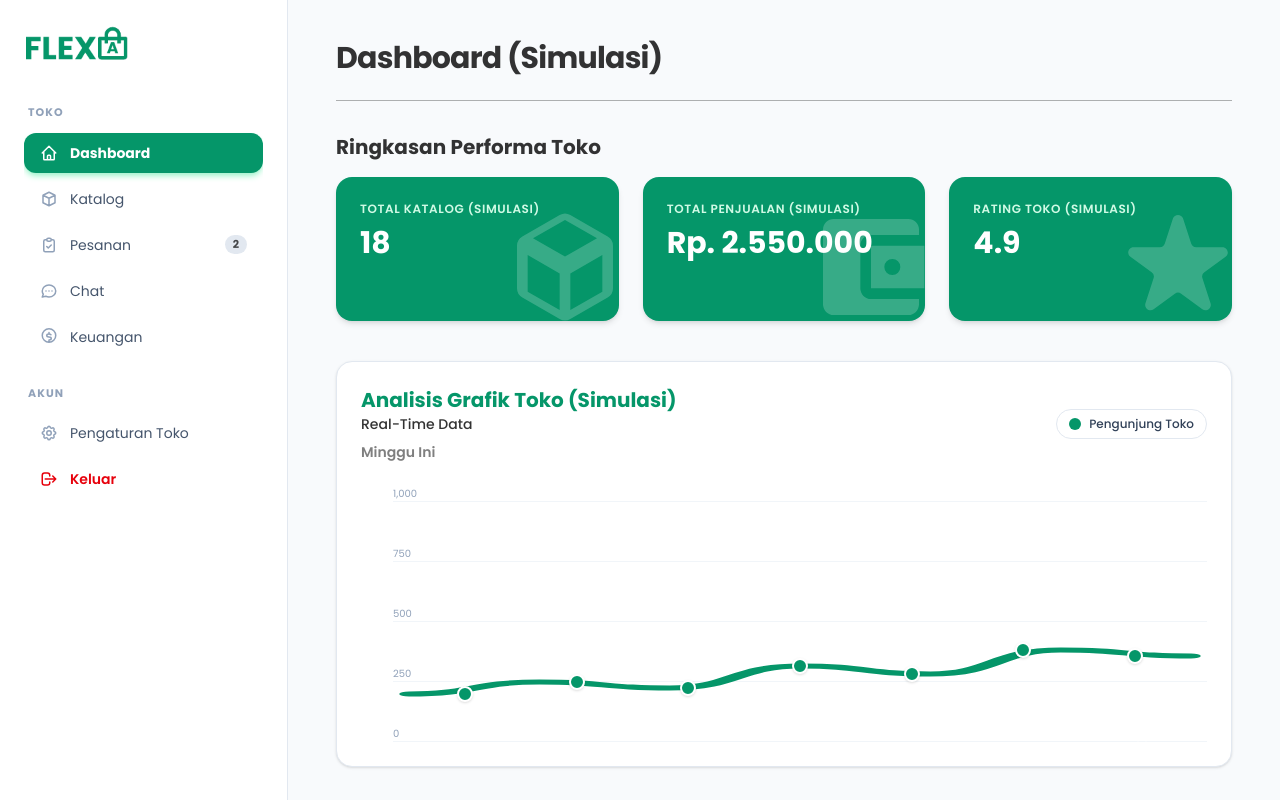
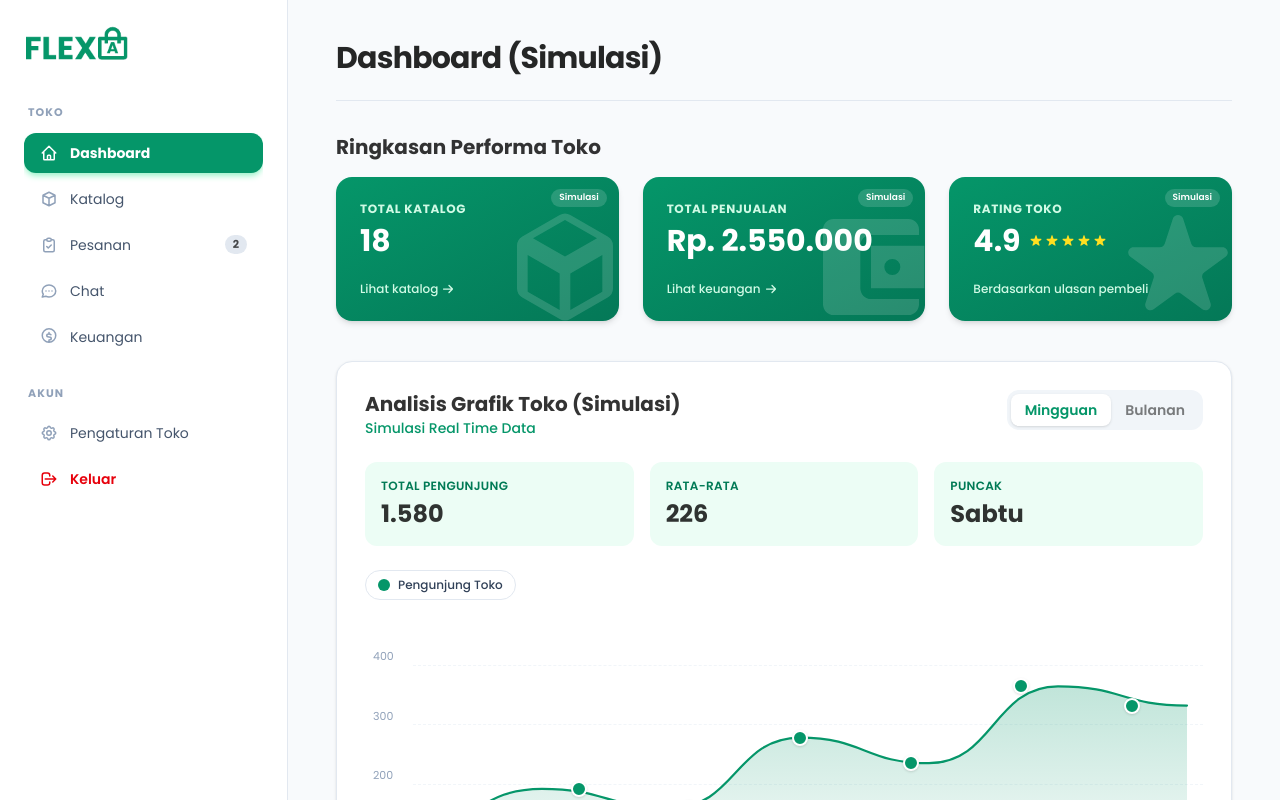
Before and after one commit to NarayanaMahendraAbimanyu/FLEXA-Marketplace, a Next.js app: page /seller/dashboard in a window 1280 px wide. Shown: the top 800 px of the page. Built offline with nearby package versions, Linux system fonts and the light colour scheme; no server answers.

Commit message:
Memperbarui tampilan desain pada dashboard seller

```diff
--- a/app/seller/dashboard/page.tsx
+++ b/app/seller/dashboard/page.tsx
@@ -26,7 +26,11 @@ export default function SellerDashboardPage() {
   ];
 
   const currentData = timeFilter === 'week' ? weekData : monthData;
-  const maxVal = timeFilter === 'week' ? 1000 : 2500;
+  const maxVal = timeFilter === 'week' ? 400 : 2000;
+
+  const totalVisitors = currentData.reduce((sum, item) => sum + item.visitors, 0);
+  const avgVisitors = Math.round(totalVisitors / currentData.length);
+  const peakDay = currentData.reduce((max, item) => (item.visitors > max.visitors ? item : max), currentData[0]);
 
   const getSmoothPath = (data: typeof weekData, valueKey: 'visitors') => {
     const points = data.map((item, idx) => {
@@ -46,113 +50,179 @@ export default function SellerDashboardPage() {
   };
 
   const visitorsPath = getSmoothPath(currentData, 'visitors');
+  const areaPath = `${visitorsPath} L 100 100 L 0 100 Z`;
 
   return (
     <div className="w-full px-2 sm:px-2 lg:px-2">
-      <div className="mb-8 border-b border-black/30 pb-6">
-        <h1 className="text-2xl sm:text-3xl font-bold tracking-tight text-black/80">Dashboard {"(Simulasi)"}</h1>
+      <div className="mb-6 sm:mb-8 border-b border-slate-200 pb-5 sm:pb-6">
+        <h1 className="text-xl sm:text-2xl lg:text-3xl font-bold tracking-tight text-black/85">Dashboard {"(Simulasi)"}</h1>
       </div>
 
-      <section className="mb-10">
-        <h2 className="text-lg sm:text-xl font-bold text-black/80 mb-4">Ringkasan Performa Toko</h2>
-        <div className="grid grid-cols-1 md:grid-cols-3 gap-6">
+      <section className="mb-8 sm:mb-10">
+        <h2 className="text-base sm:text-lg lg:text-xl font-bold text-black/80 mb-4">Ringkasan Performa Toko</h2>
+        <div className="grid grid-cols-1 sm:grid-cols-2 lg:grid-cols-3 gap-4 sm:gap-6">
           <div
             onClick={() => router.push('/seller/product')}
-            className="cursor-pointer relative overflow-hidden bg-[#059669] text-white p-6 rounded-2xl shadow-md hover:scale-103 active:scale-97 transition-transform flex flex-col justify-between h-36"
+            className="cursor-pointer group relative overflow-hidden bg-gradient-to-br from-[#059669] to-[#047857] text-white p-5 sm:p-6 rounded-2xl shadow-md hover:shadow-xl hover:-translate-y-0.5 active:scale-[0.98] transition-all duration-200 flex flex-col justify-between h-32 sm:h-36"
           >
-            <div className="absolute right-[-10px] bottom-[-10px] opacity-20 pointer-events-none">
-              <svg className="w-32 h-32" fill="currentColor" viewBox="0 0 24 24">
+            <div className="absolute right-[-10px] bottom-[-10px] opacity-15 pointer-events-none group-hover:scale-110 transition-transform duration-300">
+              <svg className="w-28 h-28 sm:w-32 sm:h-32" fill="currentColor" viewBox="0 0 24 24">
                 <path d="M21 16V8a2 2 0 00-1-1.73l-7-4a2 2 0 00-2 0l-7 4A2 2 0 003 8v8a2 2 0 001 1.73l7 4a2 2 0 002 0l7-4A2 2 0 0021 16zM12 3.18l6 3.43-6 3.43-6-3.43 6-3.43zM5 9.77l6 3.43v6.86L5 16.63V9.77zm14 6.86l-6 3.43v-6.86l6-3.43v6.86z" />
               </svg>
             </div>
-            <div>
-              <p className="text-xs font-semibold tracking-wider uppercase text-emerald-100">Total Katalog {"(Simulasi)"}</p>
-              <p className="text-3xl font-bold mt-2">18</p>
+            <div className="relative">
+              <p className="text-[10px] sm:text-xs font-bold tracking-wider uppercase text-emerald-100">Total Katalog</p>
+              <p className="text-2xl sm:text-3xl font-bold mt-1.5">18</p>
             </div>
+            <span className="relative text-[10px] sm:text-xs font-medium text-emerald-100 flex items-center gap-1">
+              Lihat katalog
+              <svg className="w-3 h-3 group-hover:translate-x-1 transition-transform" fill="none" stroke="currentColor" strokeWidth="2.5" viewBox="0 0 24 24">
+                <path strokeLinecap="round" strokeLinejoin="round" d="M14 5l7 7m0 0l-7 7m7-7H3" />
+              </svg>
+            </span>
+            <span className="absolute top-3 right-3 text-[9px] font-semibold bg-white/15 px-2 py-0.5 rounded-full">Simulasi</span>
           </div>
 
           <div
             onClick={() => router.push('/seller/income')}
-            className="cursor-pointer relative overflow-hidden bg-[#059669] text-white p-6 rounded-2xl shadow-md hover:scale-103 active:scale-97 transition-transform flex flex-col justify-between h-36"
+            className="cursor-pointer group relative overflow-hidden bg-gradient-to-br from-[#059669] to-[#047857] text-white p-5 sm:p-6 rounded-2xl shadow-md hover:shadow-xl hover:-translate-y-0.5 active:scale-[0.98] transition-all duration-200 flex flex-col justify-between h-32 sm:h-36"
           >
-            <div className="absolute right-[-10px] bottom-[-10px] opacity-20 pointer-events-none">
-              <svg className="w-32 h-32" fill="currentColor" viewBox="0 0 24 24">
+            <div className="absolute right-[-10px] bottom-[-10px] opacity-15 pointer-events-none group-hover:scale-110 transition-transform duration-300">
+              <svg className="w-28 h-28 sm:w-32 sm:h-32" fill="currentColor" viewBox="0 0 24 24">
                 <path d="M21 18v1a2 2 0 01-2 2H5a2 2 0 01-2-2V5a2 2 0 012-2h14a2 2 0 012 2v1h-9a2 2 0 00-2 2v8a2 2 0 002 2h9zm-9-2h10V8H12v8zm4-2.5a1.5 1.5 0 110-3 1.5 1.5 0 010 3z" />
               </svg>
             </div>
-            <div>
-              <p className="text-xs font-semibold tracking-wider uppercase text-emerald-100">Total Penjualan {"(Simulasi)"}</p>
-              <p className="text-3xl font-bold mt-2">Rp. 2.550.000</p>
+            <div className="relative">
+              <p className="text-[10px] sm:text-xs font-bold tracking-wider uppercase text-emerald-100">Total Penjualan</p>
+              <p className="text-xl sm:text-2xl lg:text-3xl font-bold mt-1.5">Rp. 2.550.000</p>
             </div>
+            <span className="relative text-[10px] sm:text-xs font-medium text-emerald-100 flex items-center gap-1">
+              Lihat keuangan
+              <svg className="w-3 h-3 group-hover:translate-x-1 transition-transform" fill="none" stroke="currentColor" strokeWidth="2.5" viewBox="0 0 24 24">
+                <path strokeLinecap="round" strokeLinejoin="round" d="M14 5l7 7m0 0l-7 7m7-7H3" />
+              </svg>
+            </span>
+            <span className="absolute top-3 right-3 text-[9px] font-semibold bg-white/15 px-2 py-0.5 rounded-full">Simulasi</span>
           </div>
 
-          <div
-            className="cursor-pointer relative overflow-hidden bg-[#059669] text-white p-6 rounded-2xl shadow-md hover:scale-103 active:scale-97 transition-transform flex flex-col justify-between h-36"
-          >
-            <div className="absolute right-[-10px] bottom-[-10px] opacity-20 pointer-events-none">
-              <svg className="w-32 h-32" fill="currentColor" viewBox="0 0 24 24">
+          <div className="group relative overflow-hidden bg-gradient-to-br from-[#059669] to-[#047857] text-white p-5 sm:p-6 rounded-2xl shadow-md hover:shadow-xl hover:-translate-y-0.5 transition-all duration-200 flex flex-col justify-between h-32 sm:h-36 sm:col-span-2 lg:col-span-1">
+            <div className="absolute right-[-10px] bottom-[-10px] opacity-15 pointer-events-none group-hover:scale-110 transition-transform duration-300">
+              <svg className="w-28 h-28 sm:w-32 sm:h-32" fill="currentColor" viewBox="0 0 24 24">
                 <path d="M11.049 2.927c.3-.921 1.603-.921 1.902 0l1.519 4.674a1 1 0 00.95.69h4.915c.969 0 1.371 1.24.588 1.81l-3.976 2.888a1 1 0 00-.363 1.118l1.518 4.674c.3.922-.755 1.688-1.538 1.118l-3.976-2.888a1 1 0 00-1.176 0l-3.976 2.888c-.783.57-1.838-.197-1.538-1.118l1.518-4.674a1 1 0 00-.363-1.118l-3.976-2.888c-.784-.57-.38-1.81.588-1.81h4.914a1 1 0 00.951-.69l1.519-4.674z" />
               </svg>
             </div>
-            <div>
-              <p className="text-xs font-semibold tracking-wider uppercase text-emerald-100">Rating Toko {"(Simulasi)"}</p>
-              <p className="text-3xl font-bold mt-2">4.9</p>
+            <div className="relative">
+              <p className="text-[10px] sm:text-xs font-bold tracking-wider uppercase text-emerald-100">Rating Toko</p>
+              <div className="flex items-center gap-2 mt-1.5">
+                <p className="text-2xl sm:text-3xl font-bold">4.9</p>
+                <div className="flex gap-0.5">
+                  {[1, 2, 3, 4, 5].map((star) => (
+                    <svg key={star} className="w-3 h-3 sm:w-3.5 sm:h-3.5 text-yellow-300" fill="currentColor" viewBox="0 0 24 24">
+                      <path d="M11.049 2.927c.3-.921 1.603-.921 1.902 0l1.519 4.674a1 1 0 00.95.69h4.915c.969 0 1.371 1.24.588 1.81l-3.976 2.888a1 1 0 00-.363 1.118l1.518 4.674c.3.922-.755 1.688-1.538 1.118l-3.976-2.888a1 1 0 00-1.176 0l-3.976 2.888c-.783.57-1.838-.197-1.538-1.118l1.518-4.674a1 1 0 00-.363-1.118l-3.976-2.888c-.784-.57-.38-1.81.588-1.81h4.914a1 1 0 00.951-.69l1.519-4.674z" />
+                    </svg>
+                  ))}
+                </div>
+              </div>
             </div>
+            <span className="relative text-[10px] sm:text-xs font-medium text-emerald-100">Berdasarkan ulasan pembeli</span>
+            <span className="absolute top-3 right-3 text-[9px] font-semibold bg-white/15 px-2 py-0.5 rounded-full">Simulasi</span>
           </div>
         </div>
       </section>
 
-      <section className="bg-white border border-slate-200 rounded-2xl p-6 shadow-sm">
-        <div className="flex flex-col sm:flex-row sm:items-center sm:justify-between mb-6 gap-4">
+      <section className="bg-white border border-slate-200 rounded-2xl p-5 sm:p-6 lg:p-7 shadow-sm">
+        <div className="flex flex-col sm:flex-row sm:items-start sm:justify-between mb-6 gap-4">
           <div>
-            <h2 className="text-lg sm:text-xl font-bold text-[#059669]">Analisis Grafik Toko {"(Simulasi)"}</h2>
-            <p className='text-sm font-medium text-black/80'>Real-Time Data</p>
-            <div className="flex items-center gap-2 mt-2">
-              <span className="font-semibold text-black/50 text-xs sm:text-sm">Minggu Ini</span>
-            </div>
+            <h2 className="text-base sm:text-lg lg:text-xl font-bold text-black/80">Analisis Grafik Toko {"(Simulasi)"}</h2>
+            <p className='text-sm font-medium text-[#059669]'>Simulasi Real Time Data</p>
           </div>
 
-          <div className="flex items-center gap-4">
-            <div className="flex items-center gap-2 px-3 py-1.5 border border-slate-200 rounded-full text-xs font-medium text-slate-700">
-              <span className="w-3 h-3 rounded-full bg-[#059669]"></span>
-              <span>Pengunjung Toko</span>
+          <div className="flex items-center gap-2">
+            <div className="flex items-center bg-slate-100 rounded-xl p-1">
+              <button
+                onClick={() => setTimeFilter('week')}
+                className={`px-3.5 py-1.5 rounded-lg text-xs sm:text-sm font-semibold transition-all duration-200 ${
+                  timeFilter === 'week' ? 'bg-white text-[#059669] shadow-sm' : 'text-black/50 hover:text-black/70'
+                }`}
+              >
+                Mingguan
+              </button>
+              <button
+                onClick={() => setTimeFilter('month')}
+                className={`px-3.5 py-1.5 rounded-lg text-xs sm:text-sm font-semibold transition-all duration-200 ${
+                  timeFilter === 'month' ? 'bg-white text-[#059669] shadow-sm' : 'text-black/50 hover:text-black/70'
+                }`}
+              >
+                Bulanan
+              </button>
             </div>
           </div>
         </div>
 
-        <div className="relative h-64 w-full pt-8 pb-4">
+        <div className="grid grid-cols-3 gap-3 sm:gap-4 mb-6">
+          <div className="bg-emerald-50 rounded-xl p-3 sm:p-4">
+            <p className="text-[10px] sm:text-xs font-semibold text-emerald-700 uppercase tracking-wide">Total Pengunjung</p>
+            <p className="text-lg sm:text-2xl font-bold text-black/80 mt-1">{totalVisitors.toLocaleString('id-ID')}</p>
+          </div>
+          <div className="bg-emerald-50 rounded-xl p-3 sm:p-4">
+            <p className="text-[10px] sm:text-xs font-semibold text-emerald-700 uppercase tracking-wide">Rata-rata</p>
+            <p className="text-lg sm:text-2xl font-bold text-black/80 mt-1">{avgVisitors.toLocaleString('id-ID')}</p>
+          </div>
+          <div className="bg-emerald-50 rounded-xl p-3 sm:p-4">
+            <p className="text-[10px] sm:text-xs font-semibold text-emerald-700 uppercase tracking-wide">Puncak</p>
+            <p className="text-lg sm:text-2xl font-bold text-black/80 mt-1">{peakDay.day}</p>
+          </div>
+        </div>
+
+        <div className="flex items-center gap-2 mb-4">
+          <div className="flex items-center gap-2 px-3 py-1.5 border border-slate-200 rounded-full text-xs font-medium text-slate-700">
+            <span className="w-3 h-3 rounded-full bg-[#059669]"></span>
+            <span>Pengunjung Toko</span>
+          </div>
+        </div>
+
+        <div className="relative h-72 sm:h-80 w-full pt-8 pb-8">
           {hoveredPoint && (
             <div
-              className="absolute z-25 transform -translate-x-1/2 -translate-y-full bg-slate-900 text-white text-xs px-3 py-1.5 rounded-lg shadow-lg pointer-events-none mb-2"
-              style={{ left: `${hoveredPoint.x}%`, top: `${hoveredPoint.y}%` }}
+              className="absolute z-30 transform -translate-x-1/2 -translate-y-full bg-slate-900 text-white text-xs px-3 py-2 rounded-lg shadow-lg pointer-events-none mb-3"
+              style={{ left: `calc(${hoveredPoint.x}% * 0.88 + 6%)`, top: `${hoveredPoint.y}%` }}
             >
               <p className="font-bold">{hoveredPoint.day}</p>
-              <p>Pengunjung: {hoveredPoint.visitors}</p>
+              <p className="text-emerald-300">{hoveredPoint.visitors} pengunjung</p>
+              <div className="absolute left-1/2 -translate-x-1/2 top-full w-0 h-0 border-l-4 border-r-4 border-t-4 border-transparent border-t-slate-900"></div>
             </div>
           )}
 
-          <div className="absolute inset-0 flex flex-col justify-between text-[10px] text-slate-400 pointer-events-none pl-8">
-            <div className="border-b border-slate-100 flex justify-between"><span>1,000</span></div>
-            <div className="border-b border-slate-100 flex justify-between"><span>750</span></div>
-            <div className="border-b border-slate-100 flex justify-between"><span>500</span></div>
-            <div className="border-b border-slate-100 flex justify-between"><span>250</span></div>
-            <div className="border-b border-slate-100 flex justify-between"><span>0</span></div>
+          <div className="absolute inset-0 flex flex-col justify-between text-[10px] sm:text-[11px] text-slate-400 pointer-events-none pl-10 sm:pl-12 pt-8 pb-8">
+            <div className="border-b border-dashed border-slate-100 flex items-center"><span className="-translate-x-8 sm:-translate-x-10">{maxVal.toLocaleString('id-ID')}</span></div>
+            <div className="border-b border-dashed border-slate-100 flex items-center"><span className="-translate-x-8 sm:-translate-x-10">{Math.round(maxVal * 0.75).toLocaleString('id-ID')}</span></div>
+            <div className="border-b border-dashed border-slate-100 flex items-center"><span className="-translate-x-8 sm:-translate-x-10">{Math.round(maxVal * 0.5).toLocaleString('id-ID')}</span></div>
+            <div className="border-b border-dashed border-slate-100 flex items-center"><span className="-translate-x-8 sm:-translate-x-10">{Math.round(maxVal * 0.25).toLocaleString('id-ID')}</span></div>
+            <div className="border-b border-dashed border-slate-100 flex items-center"><span className="-translate-x-8 sm:-translate-x-10">0</span></div>
           </div>
 
-          <div className="absolute inset-0 pl-12 pr-4 pt-8 pb-6 pointer-events-none z-10">
+          <div className="absolute inset-0 pl-10 sm:pl-12 pr-2 sm:pr-4 pt-8 pb-8 pointer-events-none z-10">
             <svg className="w-full h-full overflow-visible" viewBox="0 0 100 100" preserveAspectRatio="none">
+              <defs>
+                <linearGradient id="areaFill" x1="0" y1="0" x2="0" y2="1">
+                  <stop offset="0%" stopColor="#059669" stopOpacity="0.25" />
+                  <stop offset="100%" stopColor="#059669" stopOpacity="0" />
+                </linearGradient>
+              </defs>
+              <path d={areaPath} fill="url(#areaFill)" stroke="none" />
               <path
                 d={visitorsPath}
                 fill="none"
                 stroke="#059669"
-                strokeWidth="2.5"
+                strokeWidth="2.2"
                 strokeLinecap="round"
                 strokeLinejoin="round"
+                vectorEffect="non-scaling-stroke"
               />
             </svg>
           </div>
 
-          <div className="absolute inset-0 pl-12 pr-4 pt-8 pb-6 flex items-end justify-between">
+          <div className="absolute inset-0 pl-10 sm:pl-12 pr-2 sm:pr-4 pt-8 pb-8 flex items-end justify-between">
             {currentData.map((item, idx) => {
               const visitorsHeight = (item.visitors / maxVal) * 100;
               const xPercent = (idx / (currentData.length - 1)) * 100;
@@ -160,13 +230,13 @@ export default function SellerDashboardPage() {
               return (
                 <div key={idx} className="relative flex-1 flex flex-col items-center h-full group">
                   <div
-                    className="absolute w-4 h-4 rounded-full bg-[#059669] border-2 border-white shadow cursor-pointer transition-transform hover:scale-125 z-20"
+                    className="absolute w-3.5 h-3.5 sm:w-4 sm:h-4 rounded-full bg-[#059669] border-2 border-white shadow cursor-pointer transition-transform hover:scale-125 z-20"
                     style={{ bottom: `${visitorsHeight}%`, transform: 'translateY(50%)' }}
                     onMouseEnter={() => setHoveredPoint({ index: idx, day: item.day, visitors: item.visitors, x: xPercent, y: 100 - visitorsHeight })}
                     onMouseLeave={() => setHoveredPoint(null)}
                   ></div>
 
-                  <div className="absolute bottom-[-24px] text-xs font-medium text-white">
+                  <div className="absolute bottom-[-26px] text-[10px] sm:text-xs font-medium text-black/50 whitespace-nowrap">
                     {item.day}
                   </div>
                 </div>
```
